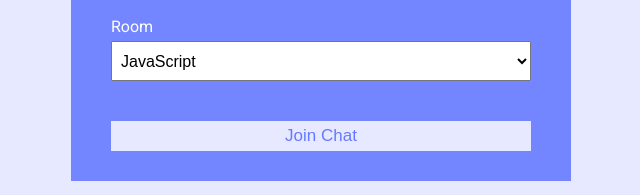
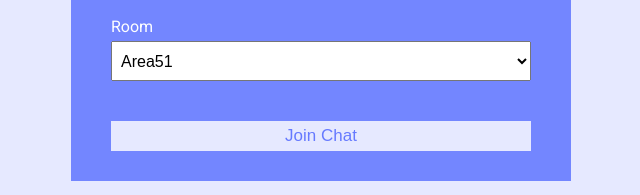
Before and after one commit to khushdt/FastChat, a website: page public/index.html in a window 1280 px wide. Shown: the part 255-450 px from the top of the page, 319-959 px from the left. Drawn offline with Linux system fonts and the light colour scheme.

Commit message:
Room names modified
Signed-off-by: khushdt <khushdt@gmail.com>

```diff
--- a/public/index.html
+++ b/public/index.html
@@ -33,12 +33,12 @@
 					<div class="form-control">
 						<label for="room">Room</label>
 						<select name="room" id="room">
-							<option value="JavaScript">JavaScript</option>
-							<option value="Python">Python</option>
-							<option value="PHP">PHP</option>
-							<option value="C#">C#</option>
-							<option value="Ruby">Ruby</option>
-							<option value="Java">Java</option>
+							<option value="Area51">Area51</option>
+							<option value="Hogwarts">Hogwarts</option>
+							<option value="Batcave">Batcave</option>
+							<option value="DragonStone">DragonStone</option>
+							<option value="MacLaren's Pub">MacLaren's Pub</option>
+							<option value="Pearson Specter Litt">Pearson Specter Litt</option>
 						</select>
 					</div>
 					<button type="submit" class="btn">Join Chat</button>
```
